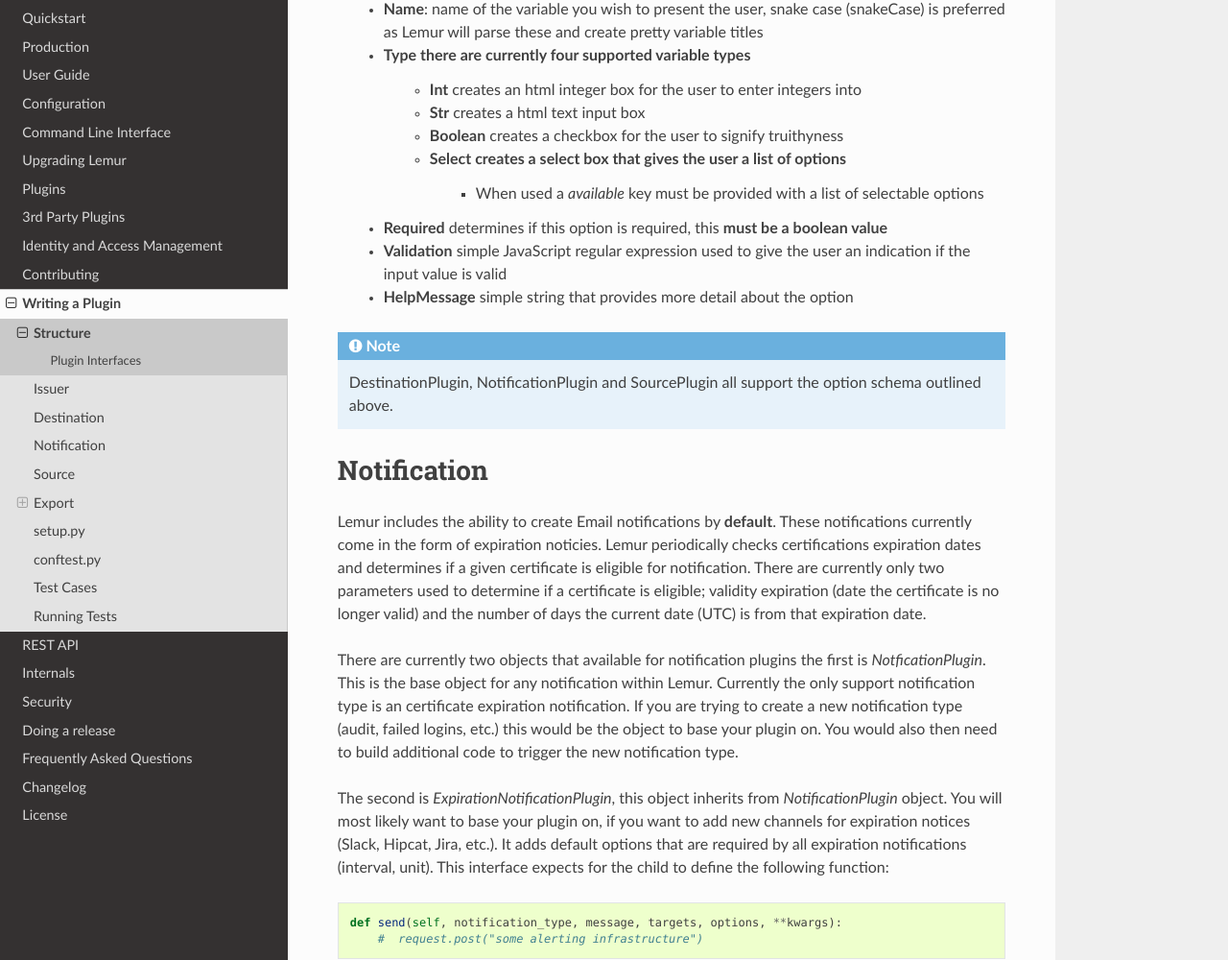
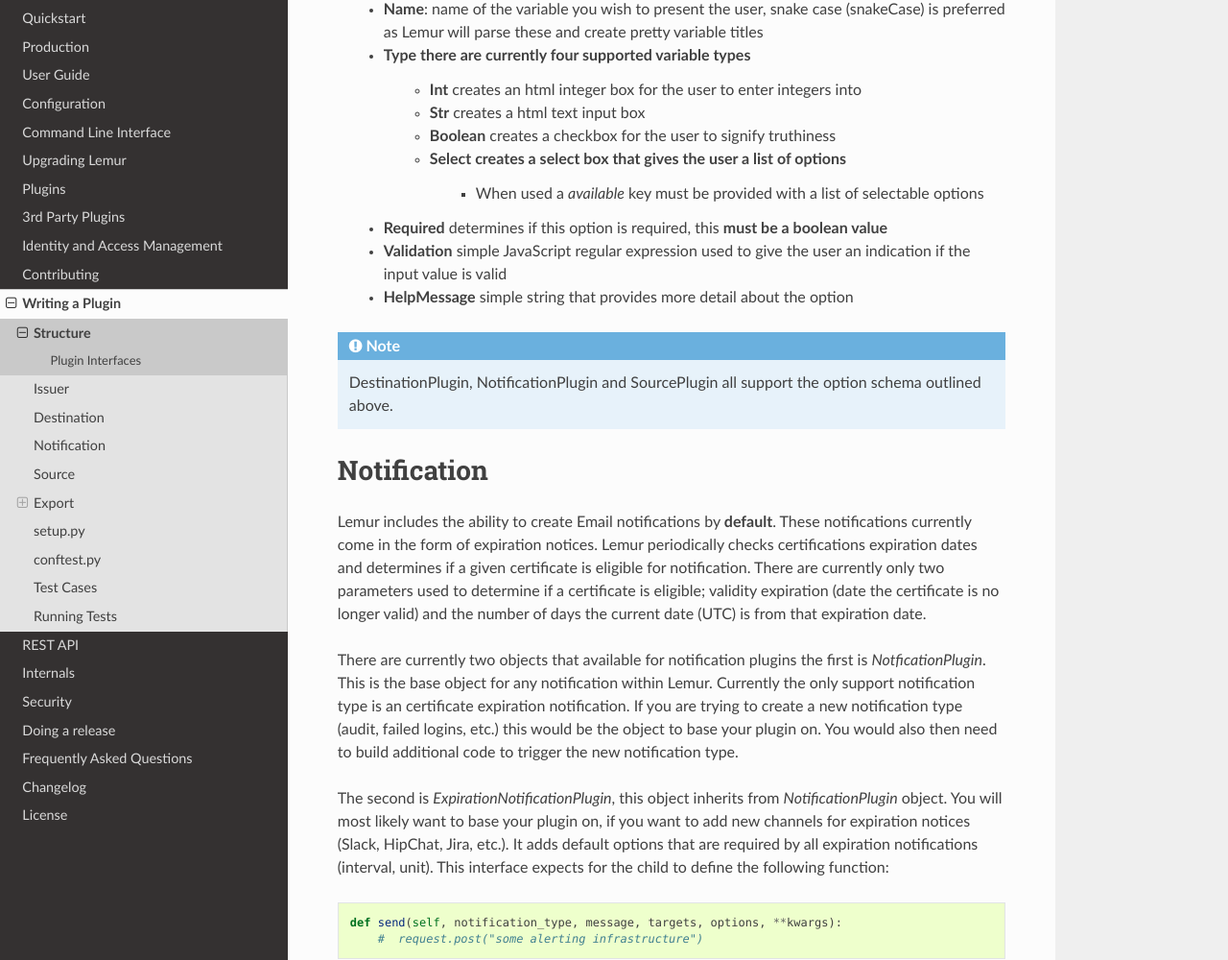
Before and after one commit to Netflix/lemur, a Sphinx documentation site: the page built from docs/developer/plugins/index.rst, in a window 1280 px wide and 1400 px high, scrolled down 4326 px. Shown: the part 126-1126 px from the top of the window at 96% size. Built offline with Sphinx 7.4.7 and the Read the Docs theme 2.0.0, drawn with Linux system fonts in a browser that asks for light colours.

Commit message:
Spell fixes in docs

```diff
--- a/docs/developer/index.rst
+++ b/docs/developer/index.rst
@@ -86,7 +86,7 @@
 	lemur upgrade
 
 
-.. note:: The ``upgrade`` shortcut is simply a shorcut to Alembic's upgrade command.
+.. note:: The ``upgrade`` shortcut is simply a shortcut to Alembic's upgrade command.
 
 
 Coding Standards
--- a/docs/developer/plugins/index.rst
+++ b/docs/developer/plugins/index.rst
@@ -180,7 +180,7 @@
   - **Type** there are currently four supported variable types
       - **Int** creates an html integer box for the user to enter integers into
       - **Str** creates a html text input box
-      - **Boolean** creates a checkbox for the user to signify truithyness
+      - **Boolean** creates a checkbox for the user to signify truthiness
       - **Select** creates a select box that gives the user a list of options
           - When used a `available` key must be provided with a list of selectable options
   - **Required** determines if this option is required, this **must be a boolean value**
@@ -196,7 +196,7 @@
 ------------
 
 Lemur includes the ability to create Email notifications by **default**. These notifications
-currently come in the form of expiration noticies. Lemur periodically checks certifications expiration dates and
+currently come in the form of expiration notices. Lemur periodically checks certifications expiration dates and
 determines if a given certificate is eligible for notification. There are currently only two parameters used to
 determine if a certificate is eligible; validity expiration (date the certificate is no longer valid) and the number
 of days the current date (UTC) is from that expiration date.
@@ -207,7 +207,7 @@
 You would also then need to build additional code to trigger the new notification type.
 
 The second is `ExpirationNotificationPlugin`, this object inherits from `NotificationPlugin` object.
-You will most likely want to base your plugin on, if you want to add new channels for expiration notices (Slack, Hipcat, Jira, etc.). It adds default options that are required by
+You will most likely want to base your plugin on, if you want to add new channels for expiration notices (Slack, HipChat, Jira, etc.). It adds default options that are required by
 all expiration notifications (interval, unit). This interface expects for the child to define the following function::
 
     def send(self, notification_type, message, targets, options, **kwargs):
--- a/docs/production/index.rst
+++ b/docs/production/index.rst
@@ -50,7 +50,7 @@
 If you wish to generate more entropy for your system we would suggest you take a look at the following resources:
 
 - `WES-entropy-client <https://github.com/WhitewoodCrypto/WES-entropy-client>`_
-- `haveaged <http://www.issihosts.com/haveged/>`_
+- `haveged <http://www.issihosts.com/haveged/>`_
 
 For additional information about OpenSSL entropy issues:
 
```
